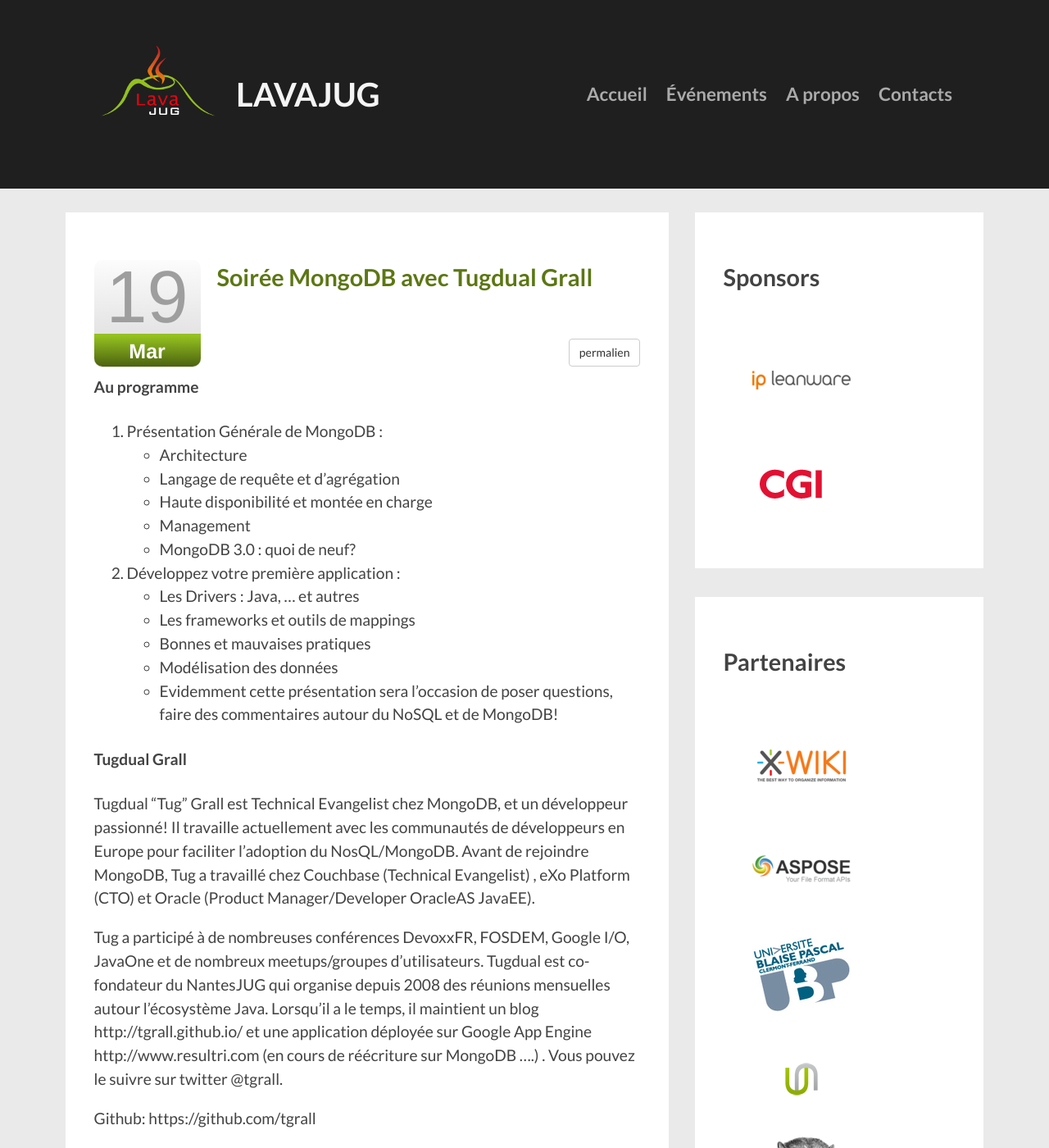
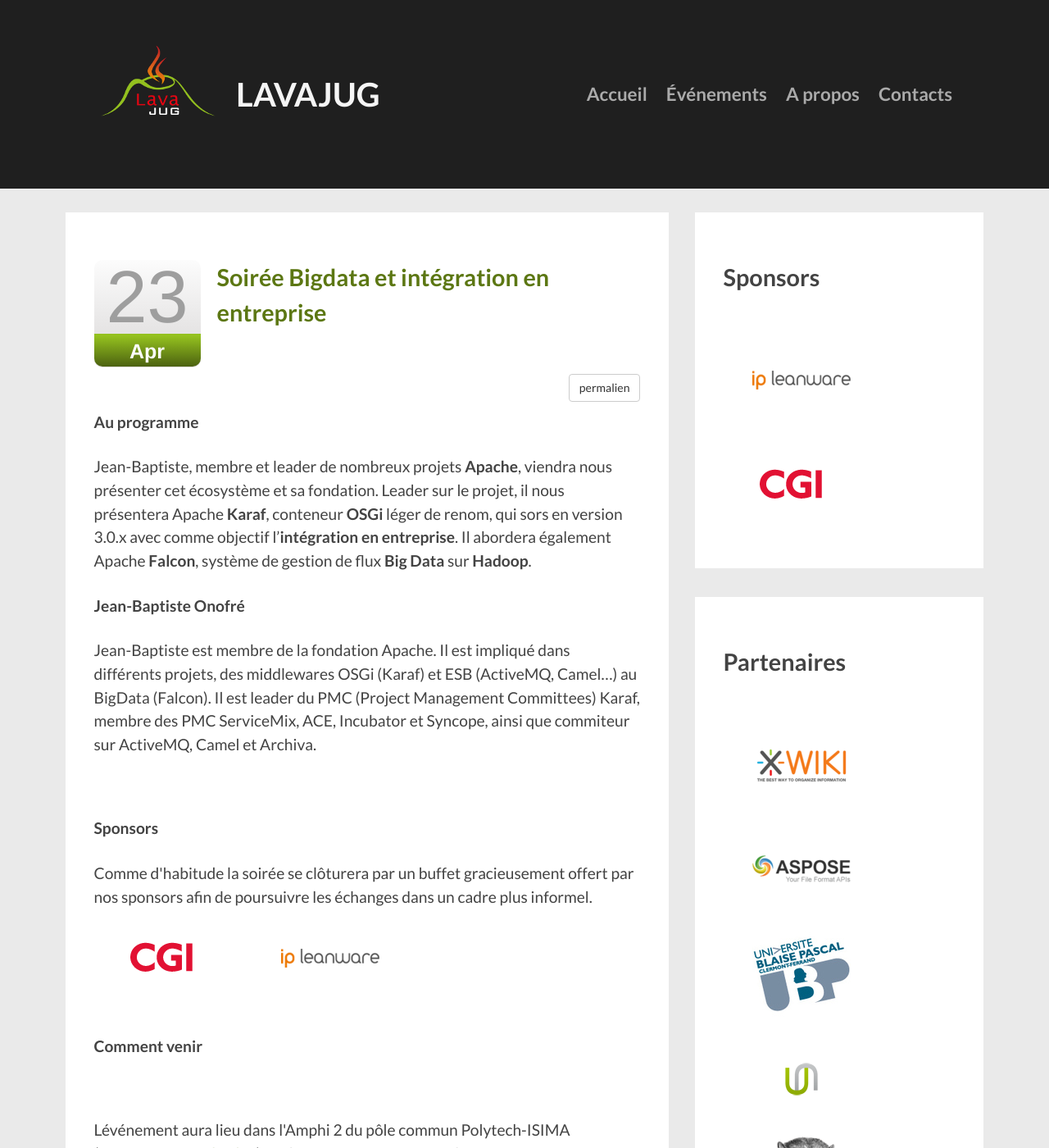
Before and after one commit to danielpetisme/lavajug.github.com, a Jekyll site: the page built from events/index.html, in a window 1280 px wide and 1400 px high. Shown: the whole window at 82% size. Built offline with Jekyll 4.4.1, drawn with Linux system fonts in a browser that asks for light colours; Markdown is read by kramdown in place of the engine named in the settings; the list of posts is cut into pages by our own code; some of the changed text lies outside the part shown.

Commit message:
Add a new event

```diff
--- /dev/null
+++ b/_posts/2015-04-23-bigdata-et-integration-entreprise.md
@@ -0,0 +1,30 @@
+---
+
+layout: event
+title:  "Soirée Bigdata et intégration en entreprise"
+date:   2015-04-23
+pending: true
+eventbriteId: 16595021155
+youtubeId:
+sponsors:
+ - CGI
+ - IPLeanware
+location: polecommun
+
+---
+
+#### Au programme
+
+Jean-Baptiste, membre et leader de nombreux projets **Apache**, viendra nous présenter
+cet écosystème et sa fondation. Leader sur le projet, il nous présentera Apache **Karaf**,
+conteneur **OSGi** léger de renom, qui sors en version 3.0.x avec comme objectif l'**intégration
+en entreprise**. Il abordera également Apache **Falcon**, système de gestion de flux **Big Data**
+sur **Hadoop**.
+
+#### Jean-Baptiste Onofré
+
+Jean-Baptiste est membre de la fondation Apache. Il est impliqué dans différents projets,
+des middlewares OSGi (Karaf) et ESB (ActiveMQ, Camel...) au BigData (Falcon).
+Il est leader du PMC (Project Management Committees) Karaf,
+membre des PMC ServiceMix, ACE, Incubator
+et Syncope, ainsi que commiteur sur ActiveMQ, Camel et Archiva.
--- a/events/index.html
+++ b/events/index.html
@@ -7,6 +7,8 @@
 
 
 {% assign posts = paginator.posts  %}
+{% assign counter = 0 %}
+{% assign loaded = false %}
 {% for post in posts %}
 <section class="block">
 
```
